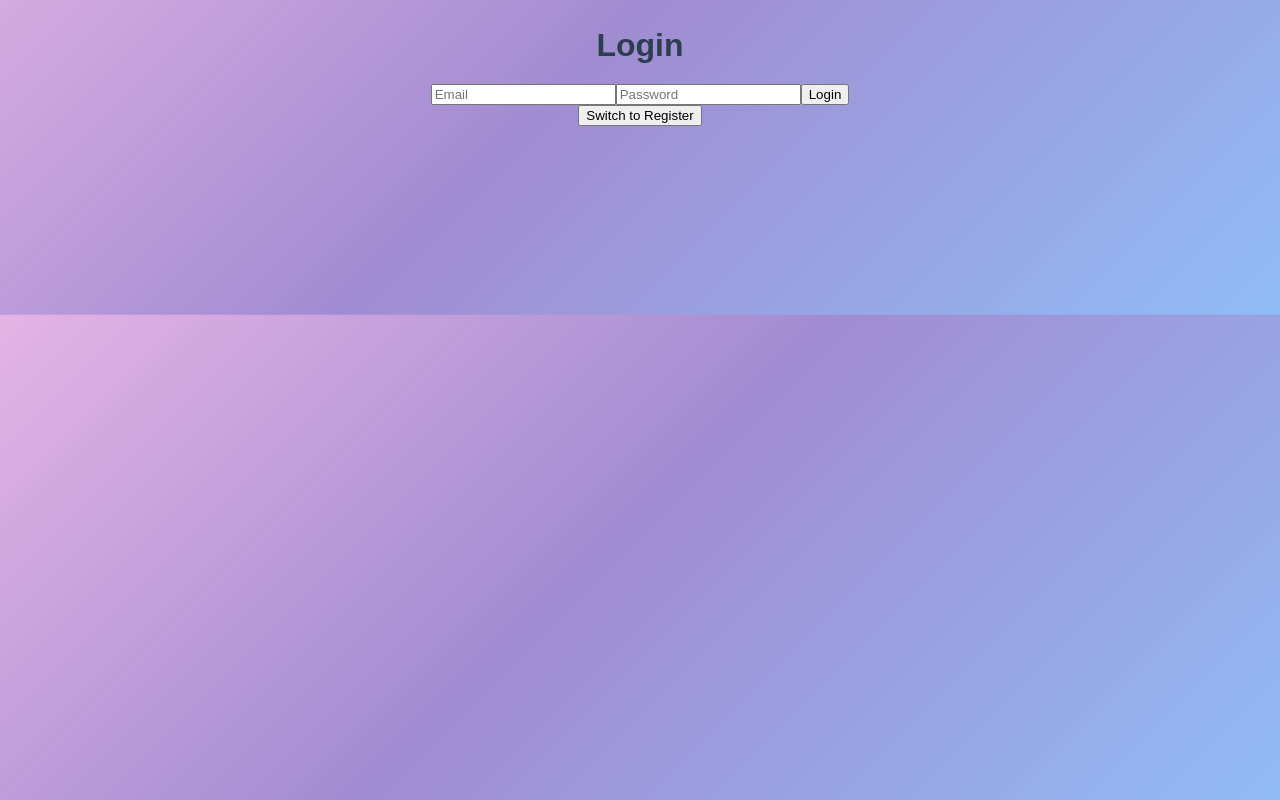
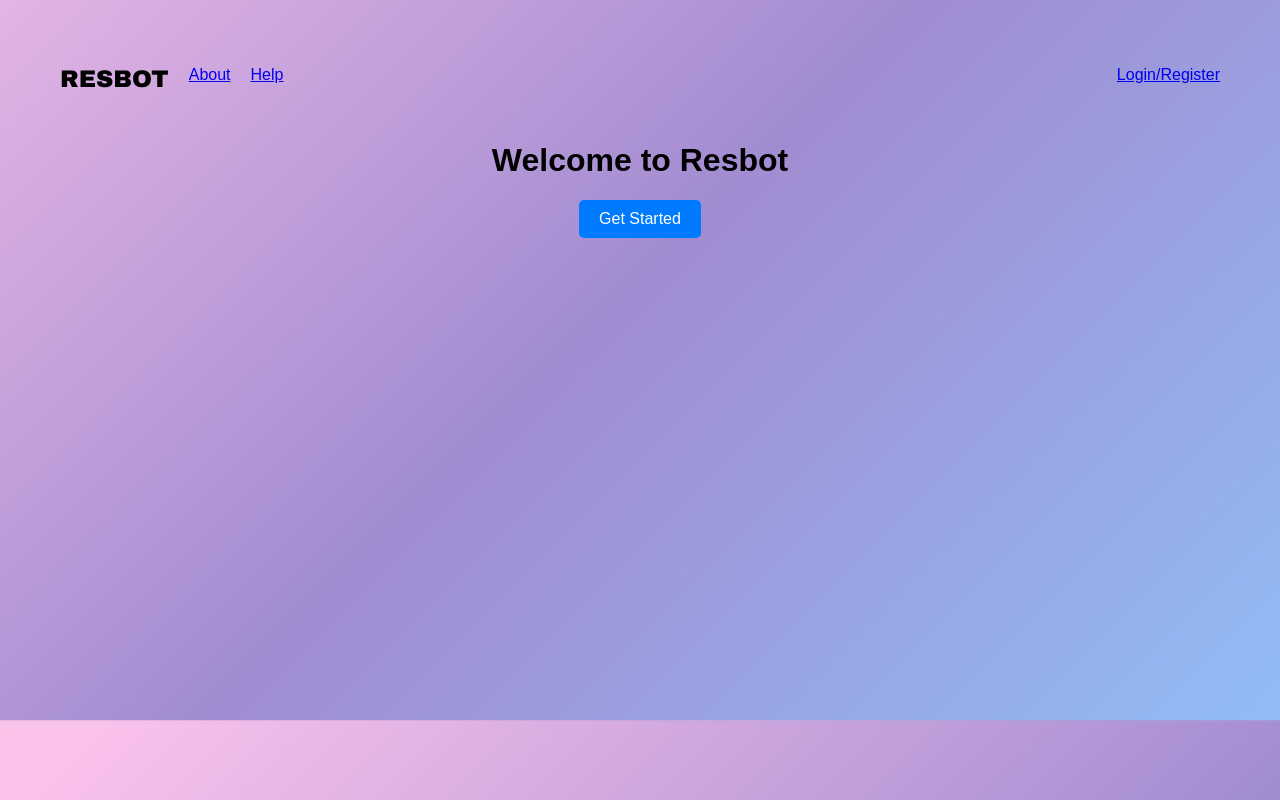
Before and after one commit to lance449/chatbot-frontend, a React (Create React App) app: page / in a window 1280 px wide. Built offline with nearby package versions, Linux system fonts and the light colour scheme.

Commit message:
hotel selection design code

```diff
--- a/src/App.css
+++ b/src/App.css
@@ -36,3 +36,36 @@
     transform: rotate(360deg);
   }
 }
+
+.landing-page {
+  text-align: center;
+  padding: 50px;
+}
+
+.landing-page nav ul {
+  list-style-type: none;
+  padding: 0;
+}
+
+.landing-page nav ul li {
+  display: inline;
+  margin: 0 10px;
+}
+
+.landing-page .landing-content {
+  margin-top: 50px;
+}
+
+.landing-page .start-button {
+  display: inline-block;
+  padding: 10px 20px;
+  background-color: #007bff;
+  color: white;
+  text-decoration: none;
+  border-radius: 5px;
+}
+
+.help-page, .about-page {
+  text-align: center;
+  padding: 50px;
+}
--- a/src/App.js
+++ b/src/App.js
@@ -4,16 +4,18 @@ import "./App.css";
 import HotelSelection from "./components/HotelSelection";
 import Auth from "./components/Auth";
 import Chatbot from "./components/Chatbot";
+import LandingPage from "./components/LandingPage";
+import HelpPage from "./components/HelpPage";
+import AboutPage from "./components/AboutPage";
 
 function App() {
   const [user, setUser] = useState(null);
   const [selectedHotel, setSelectedHotel] = useState(null);
 
-  // Load user data from localStorage on page load
   useEffect(() => {
     const storedToken = localStorage.getItem("token");
     const storedFirstName = localStorage.getItem("first_name");
-    const storedHotel = JSON.parse(localStorage.getItem("selectedHotel")); // Get selected hotel from localStorage
+    const storedHotel = JSON.parse(localStorage.getItem("selectedHotel"));
 
     if (storedToken && storedFirstName) {
       setUser({ first_name: storedFirstName });
@@ -35,12 +37,12 @@ function App() {
     localStorage.removeItem("token");
     setUser(null);
     setSelectedHotel(null);
-    localStorage.removeItem("selectedHotel"); // Remove selected hotel data on logout
+    localStorage.removeItem("selectedHotel");
   };
 
   const handleHotelSelection = (hotel) => {
     setSelectedHotel(hotel);
-    localStorage.setItem("selectedHotel", JSON.stringify(hotel)); // Store hotel data in localStorage
+    localStorage.setItem("selectedHotel", JSON.stringify(hotel));
   };
 
   return (
@@ -48,29 +50,22 @@ function App() {
       <div className="App">
         <main>
           <Routes>
-            <Route path="/" element={
-              !user ? (
-                <Auth onLogin={handleLogin} />
-              ) : selectedHotel ? (
-                <Chatbot hotel={selectedHotel} onLogout={handleLogout} />
-              ) : (
-                <Navigate to="/hotel-selection" />
-              )
-            } />
-
+            <Route path="/" element={<LandingPage />} />
+            <Route path="/auth" element={<Auth onLogin={handleLogin} />} />
+            <Route path="/about" element={<AboutPage />} />
+            <Route path="/help" element={<HelpPage />} />
             <Route path="/hotel-selection" element={
               user ? (
                 <HotelSelection setHotel={handleHotelSelection} onLogout={handleLogout} />
               ) : (
-                <Navigate to="/" />
+                <Navigate to="/auth" />
               )
             } />
-
             <Route path="/chatbot" element={
               user && selectedHotel ? (
                 <Chatbot hotel={selectedHotel} onLogout={handleLogout} />
               ) : (
-                <Navigate to="/" />
+                <Navigate to="/auth" />
               )
             } />
           </Routes>
--- /dev/null
+++ b/src/components/AboutPage.js
@@ -0,0 +1,12 @@
+import React from 'react';
+
+const AboutPage = () => {
+  return (
+    <div className="about-page">
+      <h1>About Us</h1>
+      <p>Learn more about the Hotel Chatbot and our mission.</p>
+    </div>
+  );
+};
+
+export default AboutPage;
--- /dev/null
+++ b/src/components/LandingPage.js
@@ -0,0 +1,28 @@
+import React from 'react';
+import { Link } from 'react-router-dom';
+import "../styling/LandingPage.css";
+
+const LandingPage = () => {
+  return (
+    <div className="landing-page">
+      <nav>
+        <ul>
+          <li>
+            <Link to="/" className="logo">
+              RESBOT
+            </Link>
+          </li>
+          <li><Link to="/about">About</Link></li>
+          <li><Link to="/help">Help</Link></li>
+          <li className="auth-link"><Link to="/auth">Login/Register</Link></li>
+        </ul>
+      </nav>
+      <div className="landing-content">
+        <h1>Welcome to Resbot</h1>
+        <Link to="/auth" className="start-button">Get Started</Link>
+      </div>
+    </div>
+  );
+};
+
+export default LandingPage;
--- /dev/null
+++ b/src/styling/LandingPage.css
@@ -0,0 +1,42 @@
+@import url('https://fonts.googleapis.com/css2?family=Archivo+Black&display=swap');
+
+.landing-page {
+  text-align: center;
+  padding: 50px;
+}
+
+.landing-page nav ul {
+  list-style-type: none;
+  padding: 0;
+  display: flex;
+  justify-content: flex-start;
+}
+
+.landing-page nav ul li {
+  display: inline;
+  margin: 0 10px;
+}
+
+.landing-page nav ul li.auth-link {
+  margin-left: auto;
+}
+
+.landing-page nav ul li .logo {
+  font-family: 'Archivo Black', sans-serif;
+  font-size: 24px;
+  color: #000;
+  text-decoration: none;
+}
+
+.landing-page .landing-content {
+  margin-top: 50px;
+}
+
+.landing-page .start-button {
+  display: inline-block;
+  padding: 10px 20px;
+  background-color: #007bff;
+  color: white;
+  text-decoration: none;
+  border-radius: 5px;
+}
```
Also changed, not shown: src/components/HelpPage.js (added).
